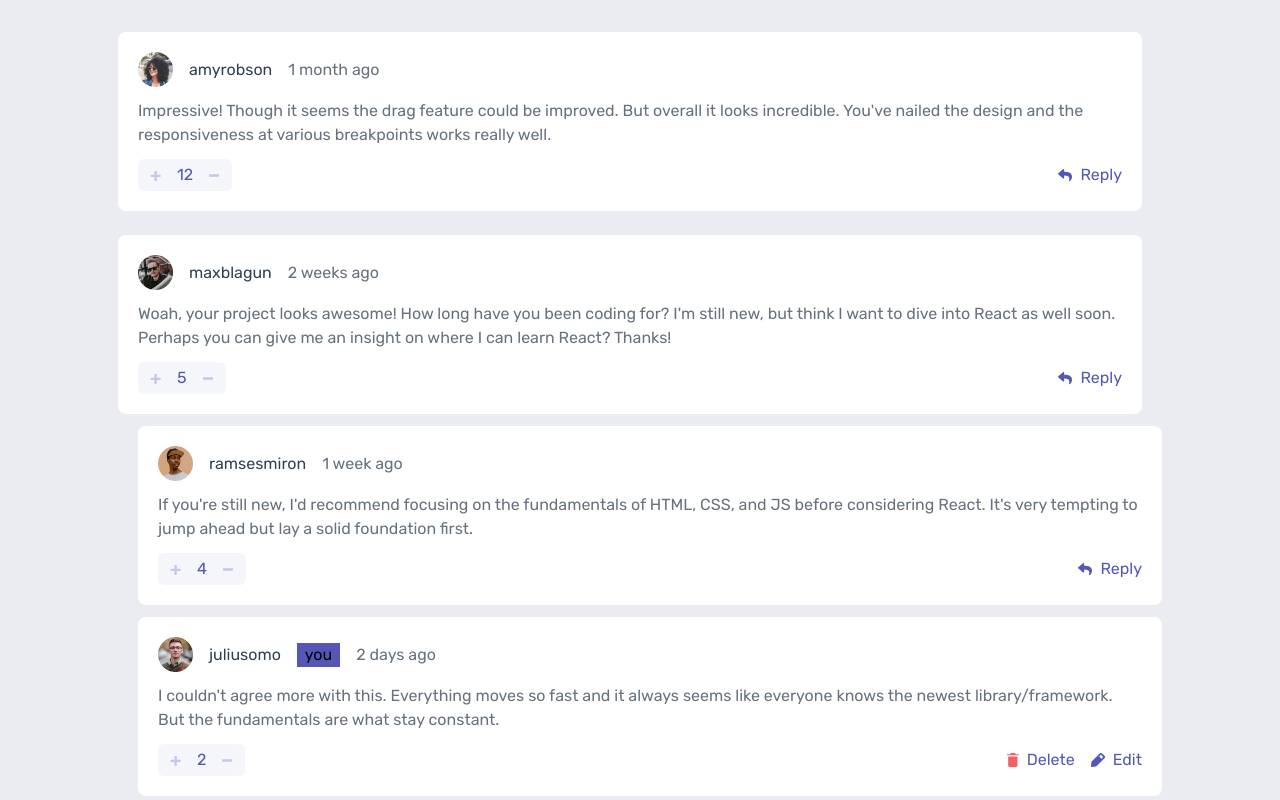
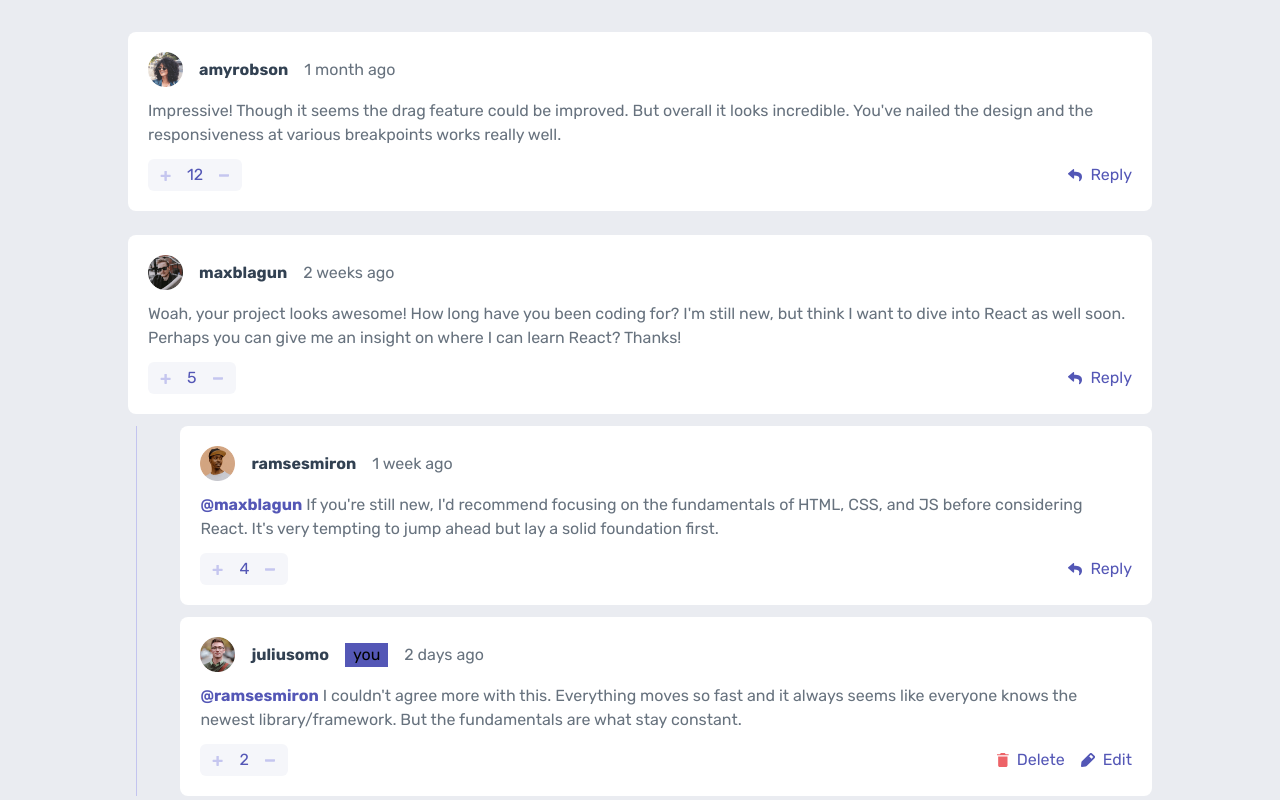
Before and after one commit to NinfarZ/interactive-comments-section, a Next.js app: page / in a window 1280 px wide. Shown: the top 800 px of the page. Built offline with nearby package versions, Linux system fonts and the light colour scheme.

Commit message:
Added delete functionality and cleaned up code

```diff
--- a/pages/Comment.js
+++ b/pages/Comment.js
@@ -8,7 +8,9 @@ export default function Comment(props) {
     const [content, setContent] = useState(props.content)
     const [replies, setReplies] = useState(props.replies)
     const [userScore, setUserScore] = useState(0)
+    const [isVisible, setIsVisible] = useState(true)
 
+    const isReply = props.hasOwnProperty('replyingTo') ? true : false
     function like() {
         if (userScore === 1) return
         setScore(score + 1)
@@ -21,14 +23,20 @@ export default function Comment(props) {
         setUserScore(userScore - 1)
     }
 
+    function removeComment() {
+        setIsVisible(false)
+    }
+
     return (
+        <>
+            {isVisible && (
                 <div className='bg-White m-3 p-5 rounded-lg max-w-5xl space-y-3'>
                     <div className='flex justify-start items-center space-x-4'>
                         <img src={props.image.png} width={35} height={35} alt='pfp' />
                         <Username currentUser={props.currentUser} username={props.username} />
                         <span className='text-Grayish-Blue'>{props.createdAt}</span>
                     </div>
-            <Content content={props.content} />
+                    <Content replyingTo={props.replyingTo} content={props.content} />
                     <div className='flex justify-between my-3'>
                         <div className='flex space-x-4 bg-Very-light-gray px-3 py-1 rounded-md'>
                             <button onClick={like}>
@@ -41,16 +49,19 @@ export default function Comment(props) {
                         </div>
 
                         <div className='flex space-x-4'>
-                    <CommentButtons currentUser={props.currentUser} username={props.username} />
+                            <CommentButtons removeComment={removeComment} currentUser={props.currentUser} username={props.username} />
                         </div>
                     </div>
                 </div>
+            )}
+        </>
     )
 }
 
 function Content(props) {
+    const replyTag = props.replyingTo ? `@${props.replyingTo}` : null
     return (
-        <p className='text-Grayish-Blue'>{props.content}</p>
+        <p className='text-Grayish-Blue'><span className='text-Moderate-blue font-bold'>{replyTag}</span> {props.content}</p>
     )
 }
 
@@ -58,14 +69,14 @@ function Username(props) {
     if (props.username === props.currentUser) {
         return (
             <>
-                <span className='text-Dark-blue'>{props.currentUser}</span>
+                <span className='text-Dark-blue font-bold'>{props.currentUser}</span>
                 <span className='bg-Moderate-blue px-2'>you</span>
             </>
         )
     }
     return (
         <>
-            <span className='text-Dark-blue'>{props.username}</span>
+            <span className='text-Dark-blue font-bold'>{props.username}</span>
         </>
     )
 }
@@ -74,7 +85,7 @@ function CommentButtons(props) {
     if (props.username === props.currentUser) {
         return (
             <>
-                <button className='flex space-x-2 items-center py-1 '>
+                <button onClick={props.removeComment} className='flex space-x-2 items-center py-1 '>
                     <img src='images/icon-delete.svg' alt='delete' />
                     <p className='text-Moderate-blue '>Delete</p>
                 </button>
--- /dev/null
+++ b/pages/CommentBlock.js
@@ -0,0 +1,35 @@
+import React from 'react'
+import Comment from './Comment'
+
+export default function CommentBlock(props) {
+
+    function buildComment(comment) {
+        const userData = comment.user
+        return <Comment currentUser={props.currentUser.username}
+            key={comment.id}
+            content={comment.content}
+            createdAt={comment.createdAt}
+            score={comment.score}
+            replies={comment.replies}
+            replyingTo={comment.replyingTo || null}
+            {...userData}
+        />
+    }
+
+    function buildReplies(comment) {
+        if (!comment.replies.length) return
+        console.log(comment.replies.length)
+        return comment.replies.map(reply => buildComment(reply))
+    }
+
+    return (
+        <div>
+            {buildComment(props.comment)}
+            <div className='before:content-[""] before:absolute before:bottom-0 before:top-0 before:left-5 before:border-l before:border-l-Light-grayish-blue relative'>
+                <div className='w-[95%] ml-auto'>
+                    {buildReplies(props.comment)}
+                </div>
+            </div>
+        </div>
+    )
+}
--- a/pages/index.js
+++ b/pages/index.js
@@ -2,25 +2,18 @@ import { data } from 'autoprefixer'
 import Head from 'next/head'
 import Comment from './Comment'
 import SendComment from './SendComment'
+import CommentBlock from './CommentBlock'
 import commentsData from './api/data.json'
 
 export default function Home() {
 
+
   const currentUser = commentsData.currentUser
-  const commentOne = commentsData.comments[0]
-  const commentTwo = commentsData.comments[1]
+  let commentSection = commentsData.comments
 
-  function buildComment(comment) {
-    const userData = comment.hasOwnProperty('user') ? comment.user : comment
-    return <Comment currentUser={currentUser.username}
-      key={comment.id} content={comment.content} createdAt={comment.createdAt} score={comment.score}{...userData}
-    />
-  }
 
-  function buildReplies(comment) {
-    if (!comment.replies.length) return
-    console.log(comment.replies.length)
-    return comment.replies.map(reply => buildComment(reply))
+  function buildCommentSection() {
+    return commentSection.map(comment => <CommentBlock key={comment.id} currentUser={currentUser} comment={comment} />)
   }
 
   return (
@@ -32,20 +25,9 @@ export default function Home() {
         <link rel="icon" href="/favicon.ico" />
       </Head>
       <main className='bg-Light-gray min-h-screen font-rubik pt-5 flex justify-center'>
-        <section className='flex flex-col content-center'>
-          <div>
-            {buildComment(commentOne)}
-            <div>
-              {buildReplies(commentOne)}
-            </div>
-          </div>
+        <section className='flex flex-col '>
+          {buildCommentSection()}
 
-          <div>
-            {buildComment(commentTwo)}
-            <div className='ml-5'>
-              {buildReplies(commentTwo)}
-            </div>
-          </div>
           <SendComment image={currentUser.image.png} />
         </section>
 
```
Lines whose indentation alone changed are shown as unchanged.
